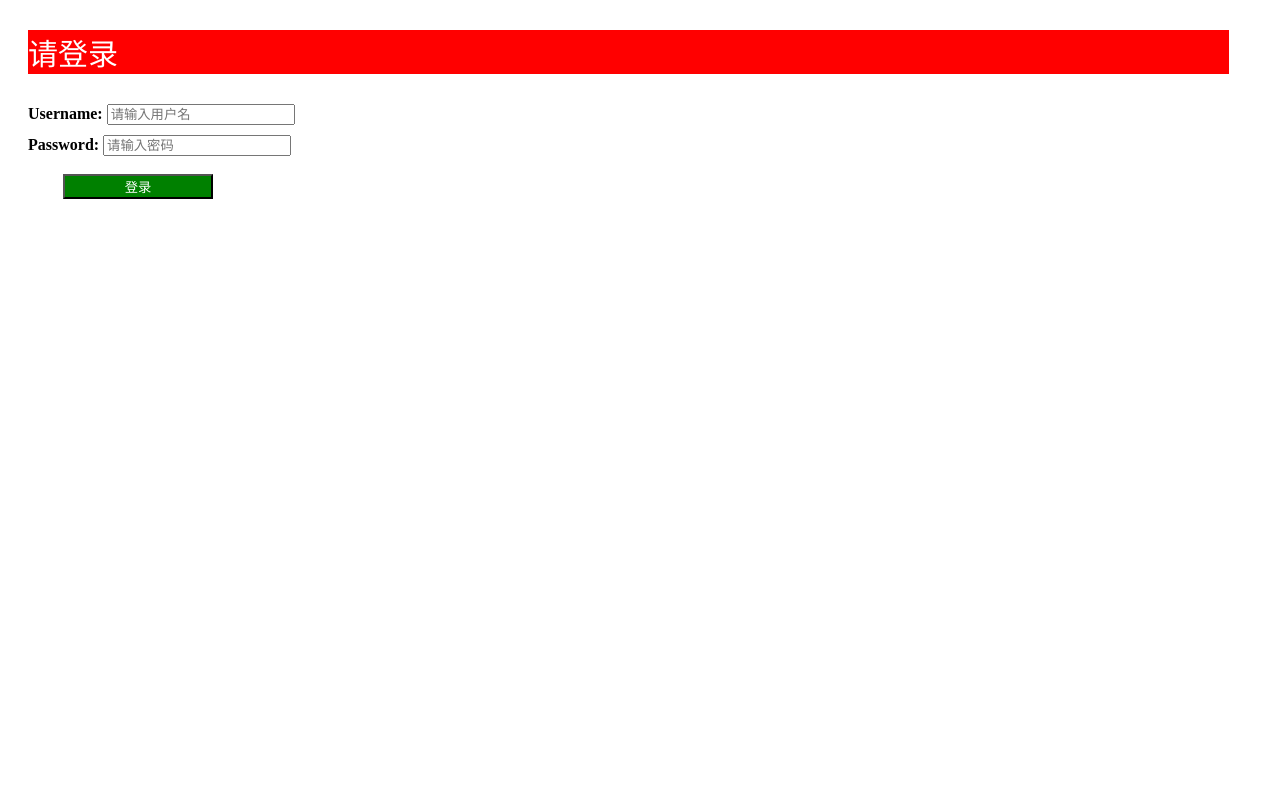
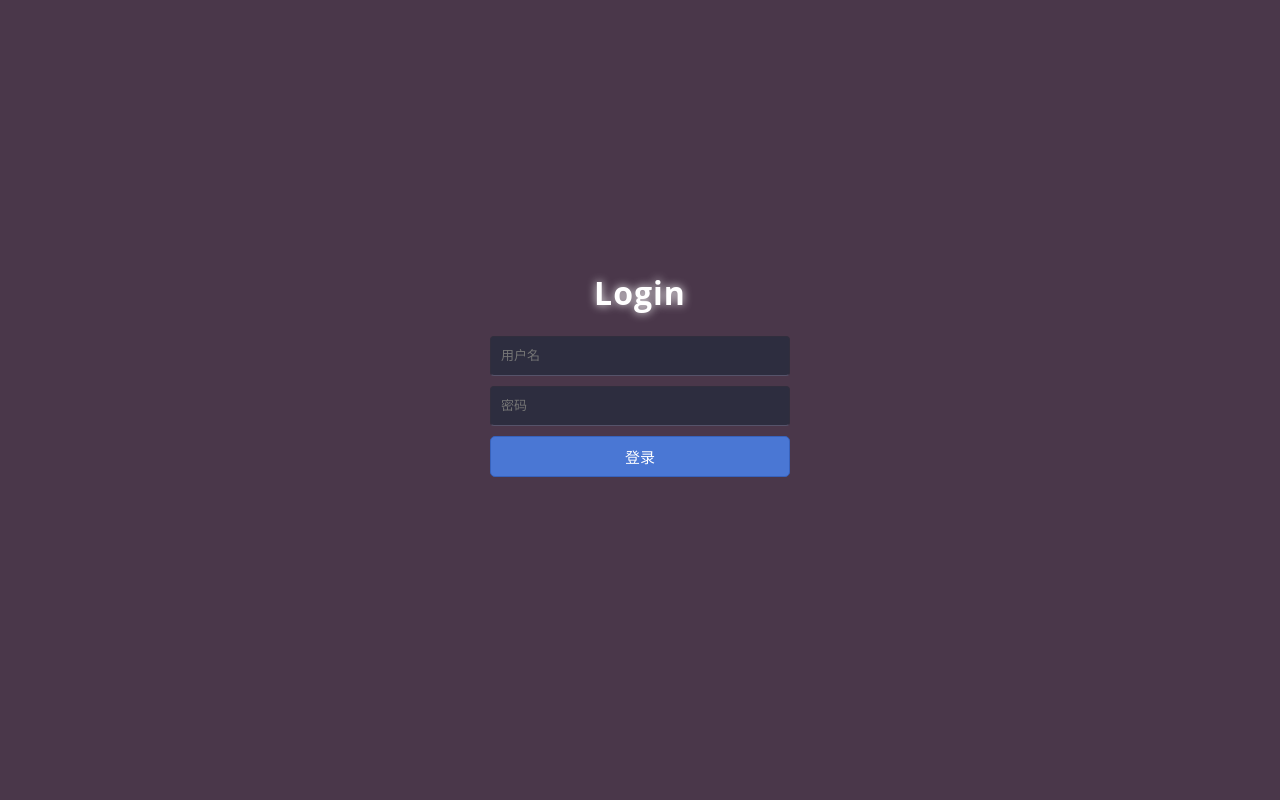
Before and after one commit to weelin-zhang/wx, a Flask app: page /admin/login/ in a window 1280 px wide. Run offline with Flask 2, Linux system fonts and the light colour scheme; parts of the project's set-up code (start-up, migrations or seed data) failed here and were passed over; some libraries are stand-ins or nearby versions.

Commit message:
change login page

```diff
--- a/app/admin.py
+++ b/app/admin.py
@@ -24,8 +24,8 @@ def login():
         username, pwd = request.form.get('username',None), request.form.get('password',None)
         user = User.query.filter_by(username=username,password=pwd).first()
         if not user:
-            #flash(u'用户名密码不正确')
-            return render_template('admin/login.html',message=u'用户名密码不正确')
+            flash(u'用户名密码不正确')
+            return render_template('admin/login.html')
         login_user(user)
 	return redirect(request.args.get('next') or url_for('admin.index'))
     return render_template('admin/login.html',message='')
@@ -49,7 +49,7 @@ def depart():
     fac_obj = DepartmentType(departname=p_departname)
     db.session.add(fac_obj)
     db.session.commit()
-    #flash(u'添加成功')
+    flash(u'添加成功')
     return render_template('admin/depart.html',title='Department Manager',user=user)
 
 @admin.route('/addsolution/',methods=['POST','GET'])
@@ -88,14 +88,14 @@ def edit(solution_id):
 @login_required
 def update(solution_id):
     user = g.user
-    p_troublename = request.form.get('p_troublename',None,user=user)
+    p_troublename = request.form.get('p_troublename',None)
     p_solution = request.form.get('p_solution',None)
     if not p_troublename or not p_solution:
         return u'更新失败'
     obj = Solution.query.filter_by(id=int(solution_id)).first()
     obj.troublename, obj.solution = p_troublename, p_solution
     db.session.commit()
-    return redirect(url_for('admin.show'),user=user)
+    return redirect(url_for('admin.show'))
 
 @admin.route('/deletesolution/<int:solution_id>/')
 @login_required
@@ -104,7 +104,7 @@ def delete(solution_id):
     obj = Solution.query.filter_by(id=int(solution_id)).first()
     db.session.delete(obj)
     db.session.commit()
-    return redirect(url_for('admin.show'),user=user)
+    return redirect(url_for('admin.show'))
 
 
 @admin.route('/showsolution/')
@@ -129,7 +129,7 @@ def show():
 #@login_required
 def weather():
     city = request.form.get('cur_city')
-    print 'ddd',city
+    #print 'ddd',city
     info = wh.get_weather_info(city)
     d_d = {'info': info}
     return json.dumps(d_d)
--- /dev/null
+++ b/app/static/css/Login.css
@@ -0,0 +1,60 @@
+	html{
+        width: 100%;
+        height: 100%;
+        overflow: hidden;
+        font-style: sans-serif;
+    }
+    body{
+        width: 100%;
+        height: 100%;
+        font-family: 'Open Sans',sans-serif;
+        margin: 0;
+        background-color: #4A374A;
+    }
+    #login{
+        position: absolute;
+        top: 50%;
+        left:50%;
+        margin: -150px 0 0 -150px;
+        width: 300px;
+        height: 300px;
+    }
+    #login h1{
+        color: #fff;
+        text-shadow:0 0 10px;
+        letter-spacing: 1px;
+        text-align: center;
+    }
+    h1{
+        font-size: 2em;
+        margin: 0.67em 0;
+    }
+    input{
+        width: 278px;
+        height: 18px;
+        margin-bottom: 10px;
+        outline: none;
+        padding: 10px;
+        font-size: 13px;
+        color: #fff;
+        /*text-shadow:1px 1px 1px;*/
+        border-top: 1px solid #312E3D;
+        border-left: 1px solid #312E3D;
+        border-right: 1px solid #312E3D;
+        border-bottom: 1px solid #56536A;
+        border-radius: 4px;
+        background-color: #2D2D3F;
+    }
+    .but{
+        width: 300px;
+        min-height: 20px;
+        display: block;
+        background-color: #4a77d4;
+        border: 1px solid #3762bc;
+        color: #fff;
+        padding: 9px 14px;
+        font-size: 15px;
+        line-height: normal;
+        border-radius: 5px;
+        margin: 0;
+    }
--- a/app/templates/admin/addsolution.html
+++ b/app/templates/admin/addsolution.html
@@ -2,7 +2,7 @@
 
 {% block content  %}
 
-<form action='/admin/addsolution/' method='POST'>
+<form action={{url_for('admin.add')}} method='POST'>
     <h1>添加故障以及解决方案</h1>
     {#<a href="/admin/logout/" style="float:right">注销登录</a>#}
     <span>设备厂商:</span>
--- a/app/templates/admin/basebak.html
+++ b/app/templates/admin/basebak.html
@@ -2,7 +2,7 @@
 <html lang="en">
 <head>
     <meta charset="UTF-8">
-    <title>用户登录</title>
+    <title>{{title}}</title>
     <style>
 	td {
 	    text-align:center;
--- a/app/templates/admin/editsolution.html
+++ b/app/templates/admin/editsolution.html
@@ -1,4 +1,4 @@
-{% extends 'base.html' %}
+{% extends 'admin/basebak.html' %}
 
 {% block content  %}
 
--- a/app/templates/admin/login.html
+++ b/app/templates/admin/login.html
@@ -1,22 +1,21 @@
-{% extends 'admin/basebak.html' %}
-
-{% block content  %}
-
-<div class="login" style="margin:0 auto">
-<form action='/admin/login/' method='POST'>
-    <p style="margin-left:20px;background-color:red;width:95%;color:white;font-size:30px;">请登录</p>
-    <div style="margin-left:20px">
-    <strong>Username:</strong>
-    <input type='text' name='username' placeholder='请输入用户名' style="width:180px"/></br>
+<!DOCTYPE html>
+<html lang="en">
+<head>
+    <meta charset="UTF-8">
+    <title>Login</title>
+    <link rel="stylesheet" type="text/css" href="{{url_for('static',filename='css/Login.css')}}"/>
+</head>
+<body>
+    <div id="login">
+        <h1>Login</h1>
+        <form action={{url_for('admin.login')}} method="post">
+            <input type="text" required="required" placeholder="用户名" name="username"></input>
+            <input type="password" required="required" placeholder="密码" name="password"></input>
+	    {% for message in get_flashed_messages()[0:1] %}
+               <span style="color:red;font-weight:bold;font-size:12px"> {{ message }}</span>
+  	     {% endfor %}
+            <button class="but" type="submit">登录</button>
+        </form>
     </div>
-    <div style="margin-top:10px;margin-left:20px">
-	<strong style="margin-top:100px;">Password:</strong>
-        <input type='Password' name='password' placeholder='请输入密码' style="width:180px"/> <span class="status_message">{{message}}</span>
-        </br></br>
-    	<input type='submit' value='登录' style="width:150px;background-color:green;color:white;margin-left:35px;">
-   </div>
-
-</form>
-
-<div>
-{% endblock %}
+</body>
+</html>
--- a/app/templates/admin/showsolution.html
+++ b/app/templates/admin/showsolution.html
@@ -27,6 +27,7 @@
         {% endfor %}
 	{% else %}
 	    <p>还没有任何记录,<a href="/admin/addsolution/">现在添加</a></p>
+	    {#<p>还没有任何记录,<a href={{url_for('admin.add')}}>现在添加</a></p>#}
     {% endif %}
     </table>
 {% endblock %}
--- a/app/templates/admin/updatesolution.html
+++ b/app/templates/admin/updatesolution.html
@@ -1,4 +1,4 @@
-{% extends 'base.html' %}
+{% extends 'admin/base.html' %}
 
 {% block content  %}
 
```
Also changed, not shown: app/templates/admin/depart.html (+5 -2 lines), app/templates/admin/loginbak.html (added, +24 -0 lines), 2 other files.
